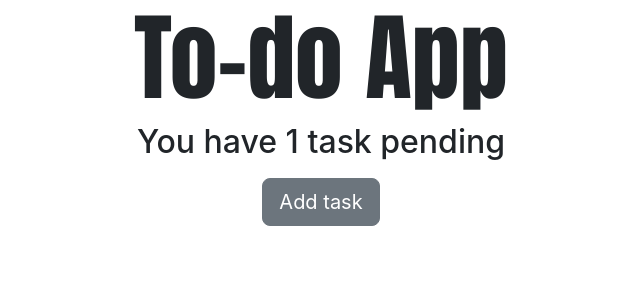
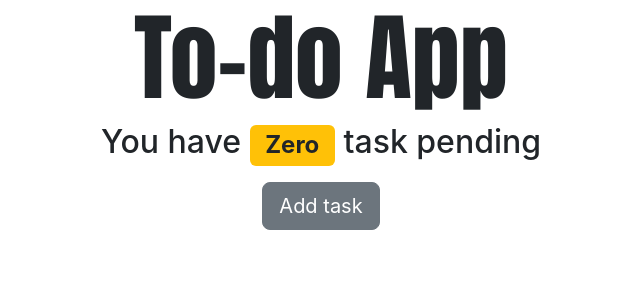
Before and after one commit to Jkumar0208/to-do-app, a React (Create React App) app: page / in a window 1280 px wide. Shown: the top 300 px of the page, without its empty margins (319-959 px from the left). Built offline with nearby package versions, Linux system fonts and the light colour scheme.

Commit message:
display the pending tasks

```diff
--- a/src/App.js
+++ b/src/App.js
@@ -10,6 +10,15 @@ function App() {
   const [addNewTaskMode, setAddNewTaskMode] = useState(false);
   const [tasks, setTasks] = useState([]);
   const [count, setCount] = useState(0);
+
+  function numberOfTasks() {
+    return count === 0 ? "Zero" : count;
+  }
+
+  function getBadgeClasses() {
+    const baseClasses = "badge bg-";
+    return count === 0 ? baseClasses + "warning text-dark" : baseClasses + "primary";
+  }
 
   function handleNewTask() {
     setAddNewTaskMode(true);
@@ -52,10 +61,10 @@ function App() {
           <h1 id="logo">To-do App</h1>
           <h2>
             You have{" "}
-            <span>
-              1
+            <span className={getBadgeClasses()}>
+              {numberOfTasks()}
             </span>{" "}
-            task pending
+            task{count > 1 && "s"} pending
           </h2>
         </div>
         <div className="col-12 text-center m-2">
```
